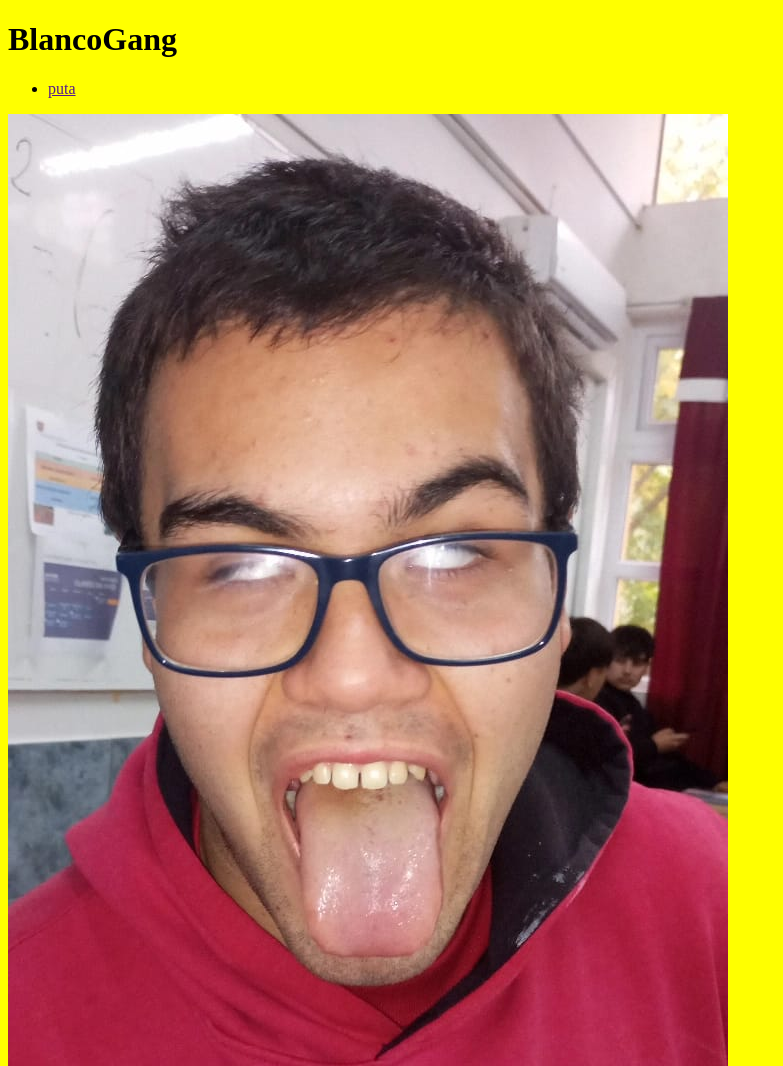
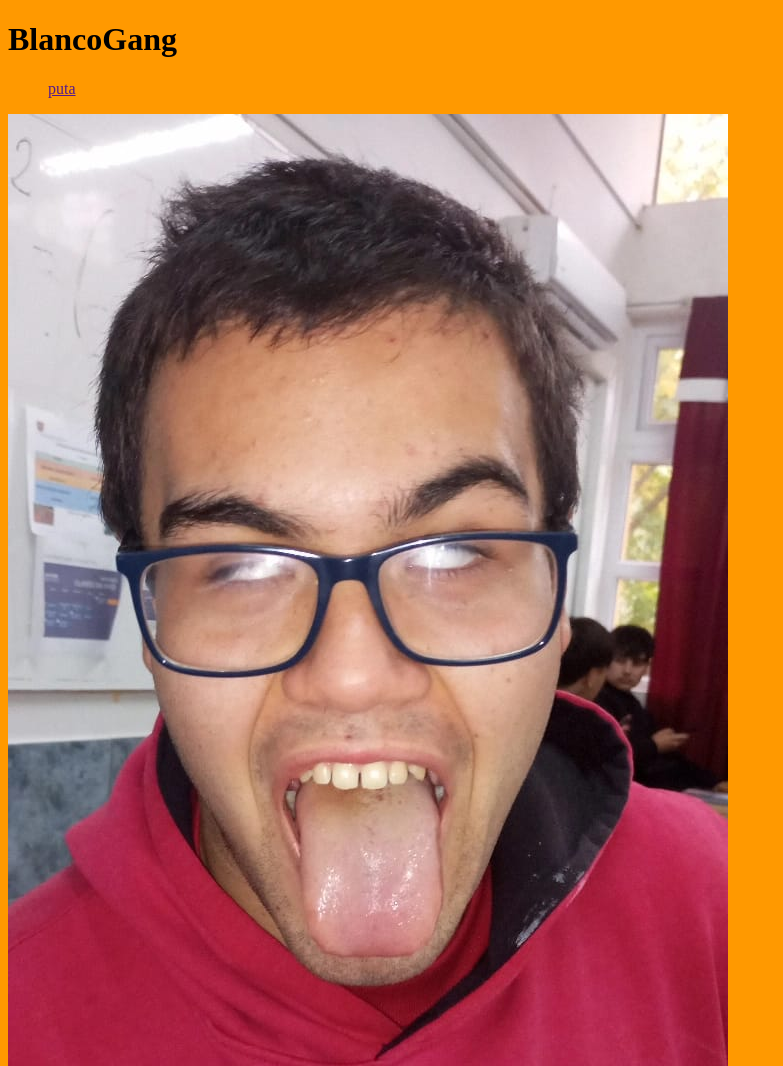
Before and after one commit to TuMamita78/ProyectoPapuGrupal, a plain HTML site: page index.html in a window 1280 px wide. Shown: the top 1066 px of the page, without its empty margins (0-783 px from the left). Drawn offline with Linux system fonts and the light colour scheme.

Commit message:
modifique el style
gg

```diff
--- a/style.css
+++ b/style.css
@@ -1,3 +1,6 @@
 *{
-    background-color: yellow;
+    background-color: rgb(255, 153, 0);
 }
+ul{
+    list-style: none;
+}
```
